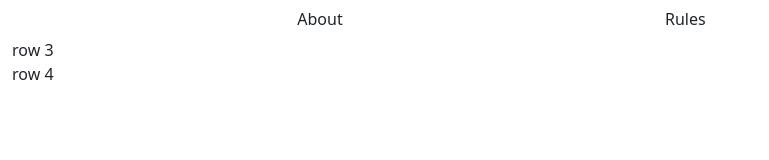
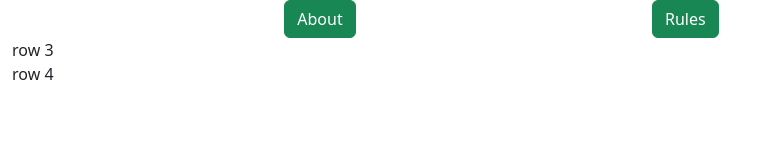
Before and after one commit to rubyjboyle-uni/reversi, a website: page public/index.html in a window 1280 px wide. Shown: the whole page, without its empty margins (0-769 px from the left). Drawn offline with nearby package versions, Linux system fonts and the light colour scheme.

Commit message:
spelling

```diff
--- a/public/index.html
+++ b/public/index.html
@@ -12,11 +12,11 @@
       <div class="row">
 
         <div class="col text-center">
-          <a class="btn btn-sucess text-nowrap" href="about.html">About</a>
+          <a class="btn btn-success text-nowrap" href="about.html">About</a>
         </div>
 
         <div class="col">
-          <a class="btn btn-sucess text-nowrap" href="https://en.wikipedia.org/wiki/Reversi">Rules</a>
+          <a class="btn btn-success text-nowrap" href="https://en.wikipedia.org/wiki/Reversi">Rules</a>
         </div>
 
       </div>
```
